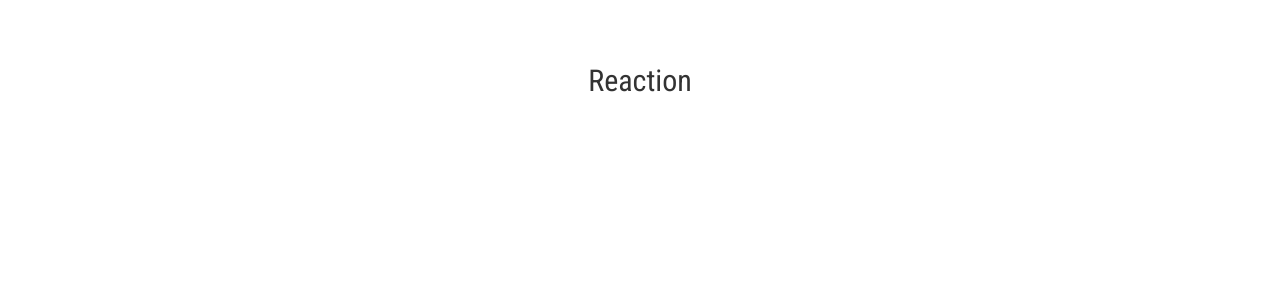
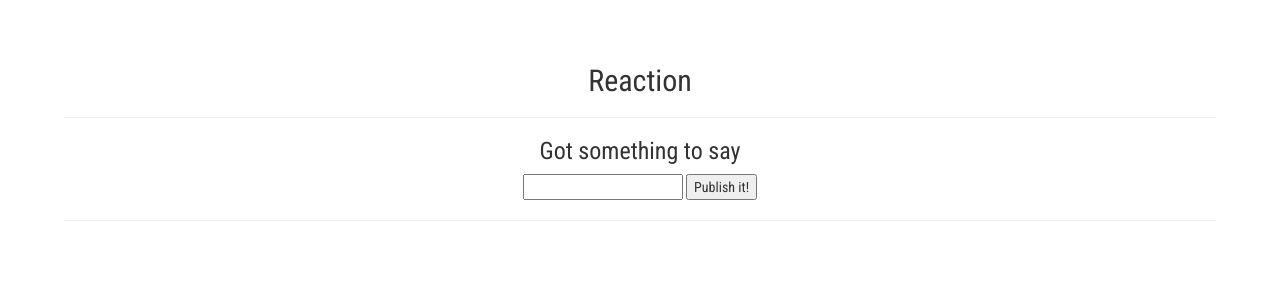
Before and after one commit to BethWProjects/Reaction, a React (Create React App) app: page / in a window 1280 px wide. Shown: the top 300 px of the page. Built offline with nearby package versions, Linux system fonts and the light colour scheme.

Commit message:
Created Publish Message and Message Board to display messages, using useReducer with the dispatch method to publish messages tracking these through actions.

```diff
--- a/src/App.js
+++ b/src/components/App.js
@@ -1,6 +1,8 @@
 import React, { useReducer, useEffect } from "react";
-import reducer, { initialState } from "./state/reducer";
-import { newMessage } from './state/actions'
+import reducer, { initialState } from "../state/reducer";
+// import { newMessage } from '../state/actions'
+import PublishMessage from "./PublishMessage";
+import MessageBoard from "./MessageBoard";
 
 
 function App() {
@@ -13,6 +15,10 @@ function App() {
   return (
     <div>
      <h2>Reaction</h2>
+     <hr />
+     <PublishMessage dispatch={dispatch}/>
+     <hr />
+     <MessageBoard messages={state.messages}/>
     </div>
   );
 }
--- /dev/null
+++ b/src/components/MessageBoard.js
@@ -0,0 +1,23 @@
+import React from "react";
+
+function MessageBoard( {messages} ) {
+    return(
+        <div>
+            {
+                messages.map(messageItem => {
+                    const { id, text, timestamp } = messageItem;
+
+                    return(
+                        <div key={id}>
+                            <h4>{new Date(timestamp).toLocaleString()}</h4>
+                            <p>{text}</p>
+                            <hr />
+                        </div>
+                    )
+                })
+            }
+        </div>
+    )
+}
+
+export default MessageBoard;
--- /dev/null
+++ b/src/components/PublishMessage.js
@@ -0,0 +1,32 @@
+import React, { useState } from "react";
+import { newMessage } from "../state/actions";
+//this component will dispatch a new message action object once a user types in new text
+
+function PublishMessage(props) {
+    const { dispatch } = props;
+    const [text, setText] = useState('');
+
+    const updateText = event => {
+        setText(event.target.value);
+    };
+
+    const publishMessage = (event) => {
+        dispatch(newMessage(text));
+        setText('')
+    }
+
+    const handleKeyPress = event => {
+        if (event.key === 'Enter') publishMessage()
+    }
+
+    return(
+        <div>
+            <h3>Got something to say</h3>
+            <input value={text} onChange={updateText} onKeyDown={handleKeyPress}/>
+            {' '}
+            <button onClick={publishMessage}>Publish it!</button>
+        </div>
+    )
+}
+
+export default PublishMessage;
--- a/src/index.js
+++ b/src/index.js
@@ -1,7 +1,7 @@
 import React from 'react';
 import ReactDOM from 'react-dom/client';
 import './index.css';
-import App from './App';
+import App from './components/App';
 
 const root = ReactDOM.createRoot(document.getElementById('root'));
 root.render(
```
